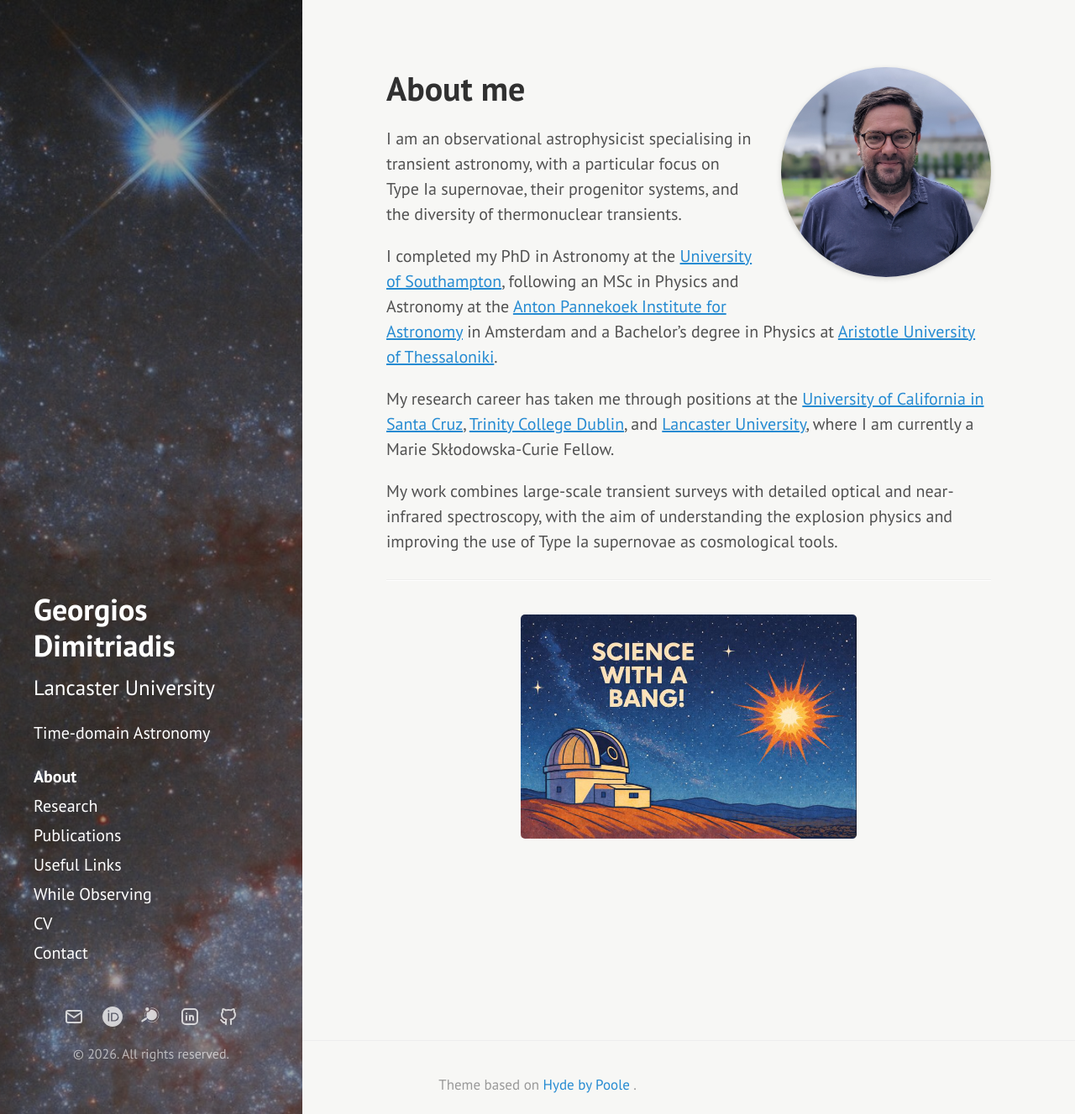
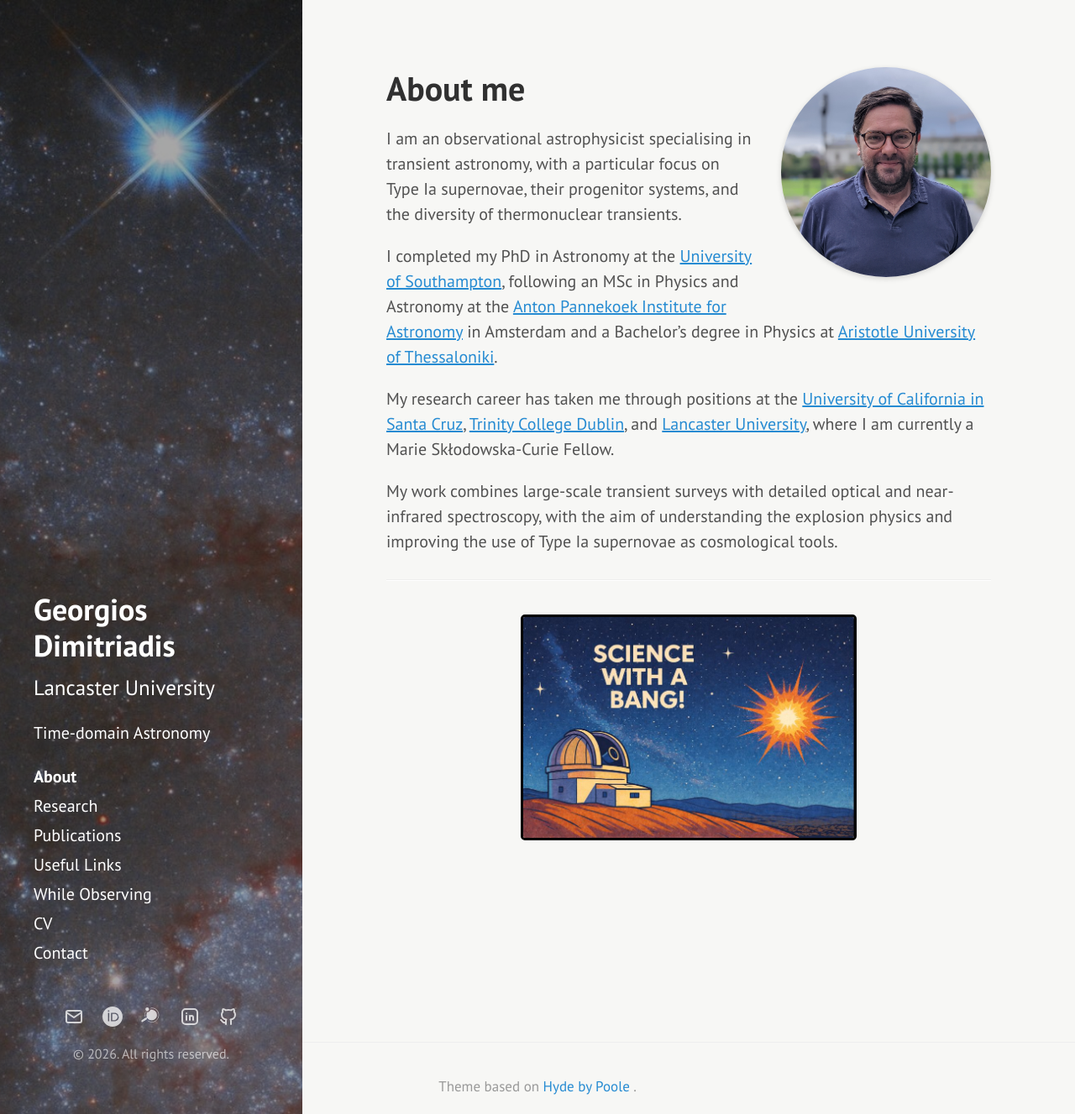
Before and after one commit to geodimitriadis/geodimitriadis.github.io, a Jekyll site: the page built from index.md, in a window 1280 px wide and 1327 px high. Shown: the whole window at 84% size. Built offline with Jekyll 4.4.1, drawn with Linux system fonts in a browser that asks for light colours.

Commit message:
Update hyde.css

```diff
--- a/public/css/hyde.css
+++ b/public/css/hyde.css
@@ -433,4 +433,7 @@ a.sidebar-nav-item:focus {
   height: auto;
   display: block;
   margin: 0 auto;
+
+  border: 3px solid #000;
+  box-sizing: border-box;
 }
```
